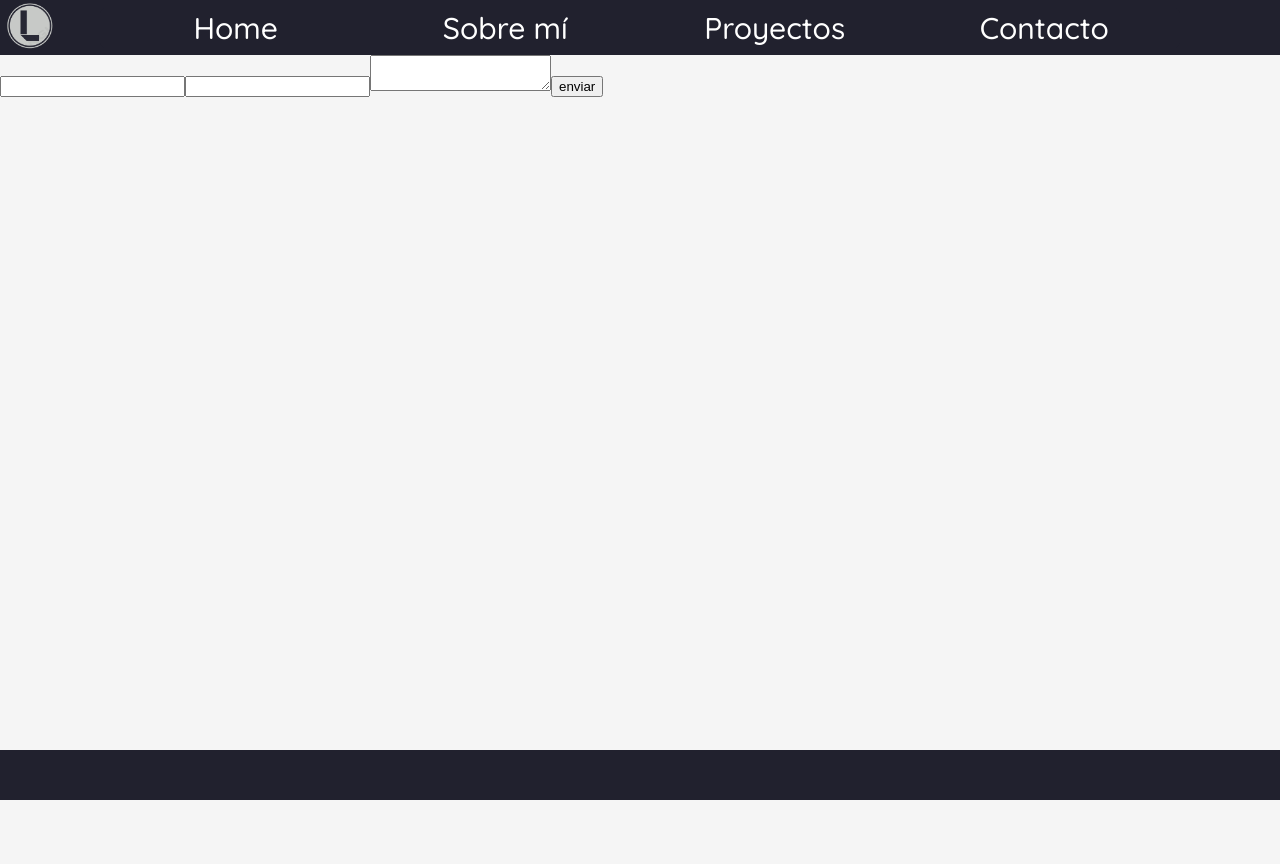
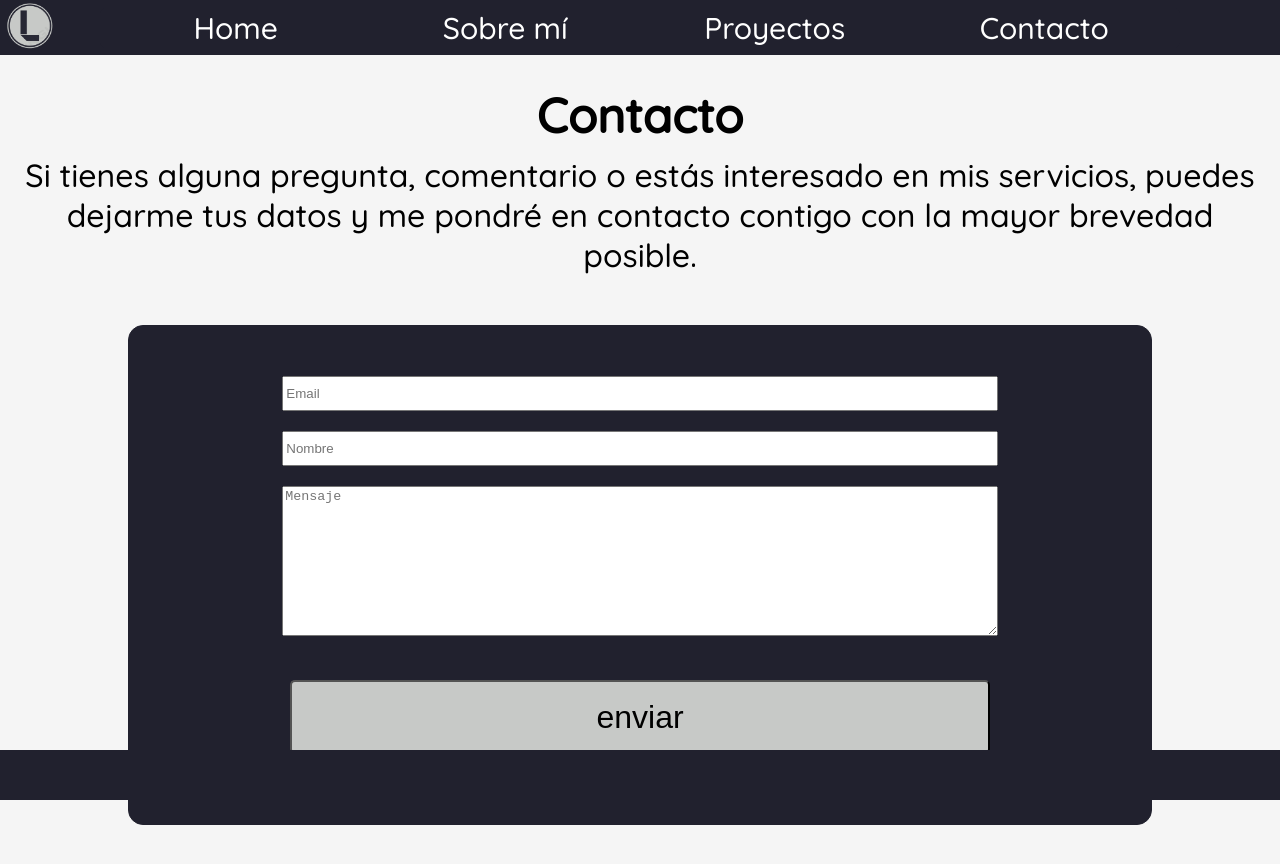
Before and after one commit to LeonardoFullStack/personalWeb, a React (Vite) app: page /contact in a window 1280 px wide. Shown: the top 864 px of the page. Before the commit the page ends 800 px from the top, so only its background shows below. Built offline with nearby package versions, Linux system fonts and the light colour scheme.

Commit message:
pre despliegue 1

```diff
--- a/css/style.css
+++ b/css/style.css
@@ -603,11 +603,13 @@ footer {
   margin-bottom: 15px;
   border: 1px solid #21212E;
   text-align: center;
+  display: block;
+  font-size: 1.3rem;
   margin-bottom: 27px;
 }
 .contentBox img {
   width: 100%;
-  max-width: 300px;
+  max-width: 500px;
   margin: 20px auto 0 auto;
 }
 .contentBox .projectDef {
@@ -664,5 +666,75 @@ footer {
     max-height: 450px;
   }
 }
+.contactForm {
+  width: 80%;
+  margin: 40px auto;
+  height: 500px;
+  border-radius: 15px;
+  border: 1px solid #21212E;
+  background-color: #21212E;
+}
+
+.contactSection {
+  text-align: center;
+  margin-top: 30px;
+  margin-bottom: 80px;
+  display: grid;
+  grid-column-start: auto;
+}
+.contactSection p {
+  padding: 10px;
+  font-size: 1.3rem;
+}
+.contactSection h3 {
+  font-size: 3rem;
+}
+.contactSection input[name=email], .contactSection input[name=name] {
+  margin-top: 20px;
+  width: 70%;
+  height: 35px;
+}
+.contactSection input[name=email] {
+  margin-top: 50px;
+}
+.contactSection textarea {
+  margin-top: 20px;
+  width: 70%;
+  height: 150px;
+}
+.contactSection input[type=submit] {
+  background-color: #C7C9C7;
+  margin-top: 40px;
+  margin-bottom: 10px;
+  width: 70%;
+  height: 74px;
+  border-radius: 5px;
+  font-size: 2rem;
+}
+.contactSection input[type=submit]:hover {
+  transform: scale(1.2);
+  cursor: pointer;
+}
+.contactSection span {
+  margin-top: 15px;
+  color: #C7C9C7;
+  padding: 10px;
+}
+.contactSection img {
+  width: 50px;
+  margin-top: 20px;
+}
+
+@media screen and (min-width: 768px) {
+  .contactSection {
+    grid-column: 1/3;
+  }
+  .contactSection input[type=submit] {
+    max-width: 700px;
+  }
+  .contactSection p {
+    font-size: 2rem;
+  }
+}
 
 /*# sourceMappingURL=style.css.map */
--- a/sass/_aboutMe.scss
+++ b/sass/_aboutMe.scss
@@ -22,10 +22,12 @@
 .contentBox {
     @include contentBox();
     text-align: center;
+    display:block;
+    font-size:1.3rem;
 
     img {
         width:100%;
-        max-width:300px;
+        max-width:500px;
         margin: 20px auto 0 auto;
 
     }
--- /dev/null
+++ b/sass/_contact.scss
@@ -0,0 +1,84 @@
+@import 'variables';
+
+.contactForm {
+    width: 80%;
+    margin:40px auto;
+    height: 500px;
+    border-radius: 15px;
+    border:1px solid $violet;
+    background-color: $violet;
+}
+
+.contactSection {
+    text-align: center;
+    margin-top: 30px;
+    margin-bottom:80px;
+    display:grid;
+    grid-column-start:auto;
+
+    p {
+        padding:10px;
+        font-size: 1.3rem;
+    }
+
+    h3 {
+        font-size: 3rem;
+    }
+
+    input[name='email'], input[name='name'] {
+        margin-top:20px;
+        width: 70%;
+        height: 35px;
+    }
+
+    input[name='email'] {
+        margin-top:50px;
+    }
+
+    textarea {
+        margin-top:20px;
+        width: 70%;
+        height: 150px;
+    }
+
+    input[type='submit'] {
+        background-color:$grey;
+        margin-top:40px;
+        margin-bottom:10px;
+        width: 70%;
+        height: 74px;
+        border-radius: 5px;
+        font-size: 2rem;
+    }
+
+    input[type='submit']:hover {
+        transform: scale(1.2);
+        cursor: pointer;
+    }
+
+    span {
+        margin-top:15px;
+        color:$grey;
+        padding:10px;
+    }
+
+    img {
+        width:50px;
+        margin-top:20px;
+    }
+
+}
+
+@media screen and (min-width:768px) {
+    .contactSection {
+        grid-column: 1 / 3;
+
+        input[type='submit'] {
+            max-width:700px;
+        }
+
+        p {
+            font-size: 2rem;
+        }
+    }
+}
--- a/sass/style.scss
+++ b/sass/style.scss
@@ -2,3 +2,4 @@
 @use 'variables';
 @use 'projects';
 @use 'aboutMe';
+@use 'contact';
--- a/src/components/Contact.jsx
+++ b/src/components/Contact.jsx
@@ -1,20 +1,57 @@
-import React from 'react'
+import React, { useState } from 'react'
 import { useForm } from '../hooks/useForm'
 
 export const Contact = () => {
-    const {handleChange} = useForm()
+  const { handleChange, handleSubmit } = useForm()
+  const [submitted, setSubmitted] = useState('No')
+  const [isLoading, setIsLoading] = useState(false)
+
   return (
     <>
-    <section className='contactForm'>
+      <section className='contactSection'>
 
-    <form onChange={handleChange}>
-    <input name='email' type='text'/>
-    <input name='name' type='text'/>
-    <textarea name='message' type='text'/>
-    <input type='submit' value='enviar'/>
-    </form>
+        <h3>
+          Contacto
+        </h3>
 
-    </section>
+        <p>
+          Si tienes alguna pregunta, comentario o estás interesado en mis servicios, puedes dejarme tus datos y me pondré en contacto contigo con la mayor brevedad posible.
+        </p>
+        <div className='contactForm'>
+          <form onChange={handleChange} onSubmit={(ev) => handleSubmit(ev, setSubmitted, setIsLoading)}>
+            <input name='email' placeholder='Email' type='text' />
+            <input name='name' placeholder='Nombre' type='text' />
+            <textarea name='text' placeholder='Mensaje' type='text' />
+            <div>
+
+            {
+              isLoading == true ?
+              <img src='images/loading.gif'/>
+              :
+              <input type='submit' value='enviar' />
+            }
+            </div>
+          </form>
+
+          {submitted == 'submitted' &&
+            <span>
+              El mensaje se ha envíado con éxito. En breves me pondré en contacto contigo!
+            </span>
+          }
+
+          {submitted == 'failed' &&
+            <span>
+              Ha habido un error al enviar el correo. Pruébalo de nuevo mas tarde o si lo prefieres, envíame un correo a esteveleonardo@gmail.com.
+            </span>
+          }
+
+          {submitted == 'incomplete' &&
+            <span>
+              Debes completar los campos.
+            </span>
+          }
+        </div>
+      </section>
     </>
   )
 }
--- a/src/components/home/AboutMe.jsx
+++ b/src/components/home/AboutMe.jsx
@@ -46,7 +46,7 @@ export const AboutMe = () => {
             </p>
 
             <div className='projectDef'>
-              <img src='images/resin/ajedrez.jpg' />
+              <img alt='ajedrez de resina' src='images/resin/ajedrez.jpg' />
               <span>
                 Este fué mi primer proyecto largo.Se trata de un juego de ajedrez de colores morado y mármol, donde tuve que rellenar cada molde por capas ( para crear el marmoleado del blanco y para la peana que es negra) y el tablero que tuve que crear cada cuadrado por separado, para luego ponerle un borde dorado.
               </span>
@@ -55,7 +55,7 @@ export const AboutMe = () => {
 
 
             <div className='projectDef'>
-              <img src='images/resin/mesabandera.jpg' />
+              <img alt='Mesa con bandera de vinilo' src='images/resin/mesabandera.jpg' />
               <span>
                 Aquí un ejemplo de como se puede poner cualquier imagen en vinilo, y al cubrir con resina transparente podemos plasmar una foto en cualquier superfície, sin preocuparnos de que el vinilo se despegue.          </span>
             </div>
@@ -63,7 +63,7 @@ export const AboutMe = () => {
 
 
             <div className='projectDef'>
-              <img src='images/resin/mueblepc.png' />
+              <img alt='Mueble violeta y negro' src='images/resin/mueblepc.png' />
               <span>
                 Éste ha sido mi proyecto mas largo hasta ahora, también mi primer mueble. Se trata de una cajonera hecha con fibrapan, con todos los lados cubiertos de resina logrando un efecto de pintura vertida.
               </span>
@@ -72,7 +72,7 @@ export const AboutMe = () => {
 
 
             <div className='projectDefLast'>
-              <img src='images/resin/mesazalo.jpg' />
+              <img alt='Mesa granito azul' src='images/resin/mesazalo.jpg' />
               <span>
                 Y aquí mi proyecto mejor acabado. Se trata de una restauración de un mueble de recibidor, el cual pinté de negro, puse una plancha de madera encima y la cubrí de resina logrando un efecto de "granito azul"            </span>
             </div>
@@ -99,12 +99,12 @@ export const AboutMe = () => {
             </p>
 
             <div className='pcFotos'>
-              <img src='images/pc/componentes.jpg' />
-              <img src='images/pc/grafica.jpg' />
-              <img src='images/pc/pc1.jpg' />
-              <img src='images/pc/pc2.jpg' />
-              <img src='images/pc/pc3.jpg' />
-              <img src='images/pc/pc4.jpg' />
+              <img alt='Componentes del pc por separado' src='images/pc/componentes.jpg' />
+              <img alt='tarjeta gráfica abierta' src='images/pc/grafica.jpg' />
+              <img alt='pc en construcción' src='images/pc/pc1.jpg' />
+              <img alt='pc en construcción' src='images/pc/pc2.jpg' />
+              <img alt='pc en construcción' src='images/pc/pc3.jpg' />
+              <img alt='pc en construcción' src='images/pc/pc4.jpg' />
             </div>
 
           </div>
--- a/src/components/home/Home.jsx
+++ b/src/components/home/Home.jsx
@@ -75,7 +75,7 @@ export const Home = () => {
     <>
     <section className='mainInfo'>
       <div className='mainInfoImg'>
-       <img src='images/devimg.png'/>
+       <img alt='logo de la empresa' src='images/devimg.png'/>
       </div>
       <div className='mainDescription'>
         <a href='https://github.com/LeonardoFullStack' target='blank'>
--- a/src/hooks/useForm.js
+++ b/src/hooks/useForm.js
@@ -3,21 +3,66 @@ import { useState } from "react"
 
 export const useForm = () => {
 
-    let data = {
+  const [data, setData] = useState({
+    email: "",
+    name: "",
+    text: "",
+  });
 
-    };
+  const handleChange = ({ target }) => {
+    let newData = {
+      ...data,
+      [target.name]: target.value
+    }
+    setData(newData)
 
-    const handleChange = ({target}) => {
-        data = {
-            ...data,
-            [target.name]:[target.value]
-        }
+  }
+
+  const handleSubmit = async (ev, setSubmitted, setIsLoading) => {
+    ev.preventDefault()
+
+    if (data.name.length < 2 || data.text.length < 2 || data.email.length < 5) {
+      setSubmitted('incomplete')
+      return
+    }
+
+    const options = {
+      method: 'post',
+      body: JSON.stringify(data),
+      headers: {
+        'Content-type': 'application/json'
+      }
+    }
+
+    try {
+      setIsLoading(true);
+      const call = await fetch('http://localhost:4001/api/v1/mail', options)
+      const response = await call.json()
+
+    if (response.ok) {
+      setSubmitted('submitted')
+      setIsLoading(false);
+    } else {
+      setSubmitted('failed')
+      setIsLoading(false);
+    }
+
+    } catch (error) {
+
+      setSubmitted('failed')
 
     }
-  return {
-    handleChange,
-    data
+
+
   }
 
 
+  return {
+    handleChange,
+    data,
+    handleSubmit
+  }
+
+
+
 }
```
Also changed, not shown: public/images/loading.gif (added), 1 other file (tests, documents, lock files or other folders).
